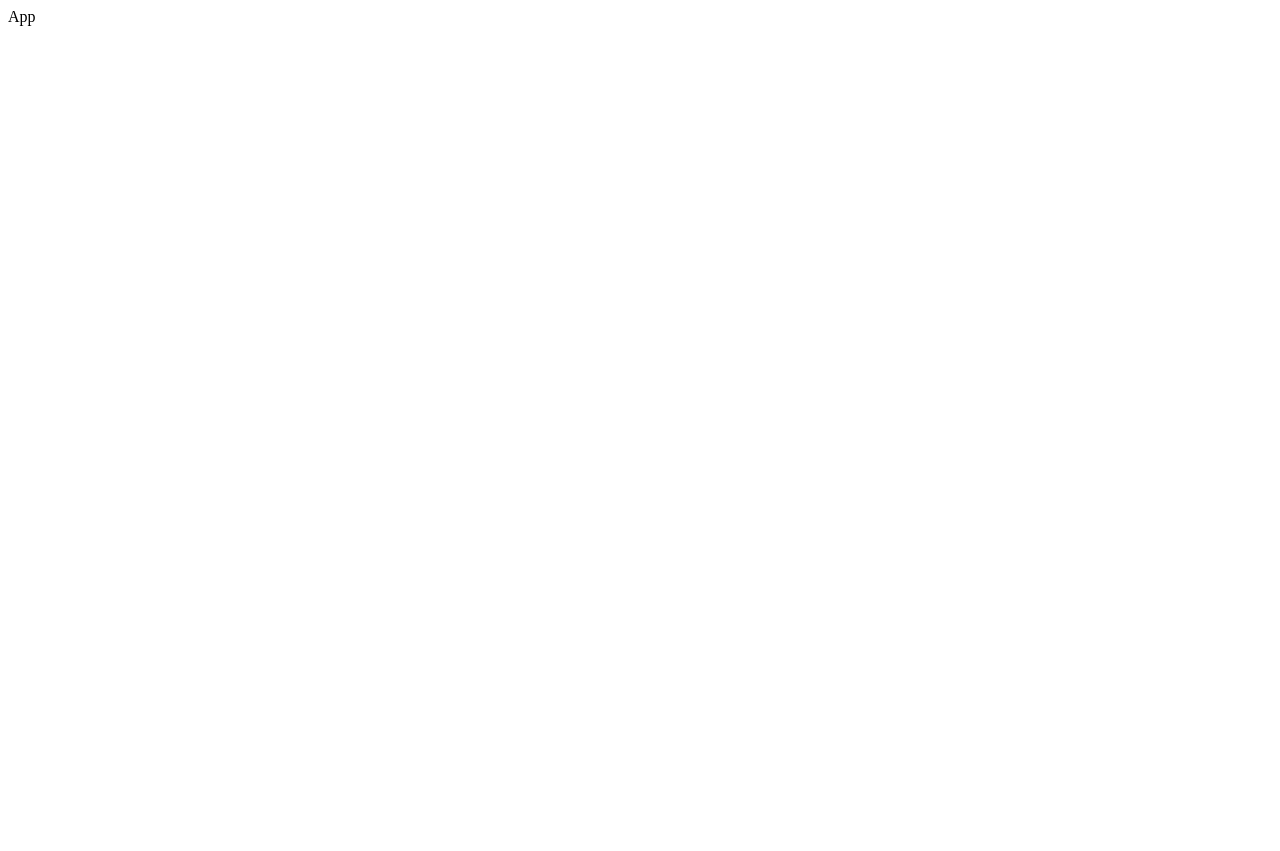
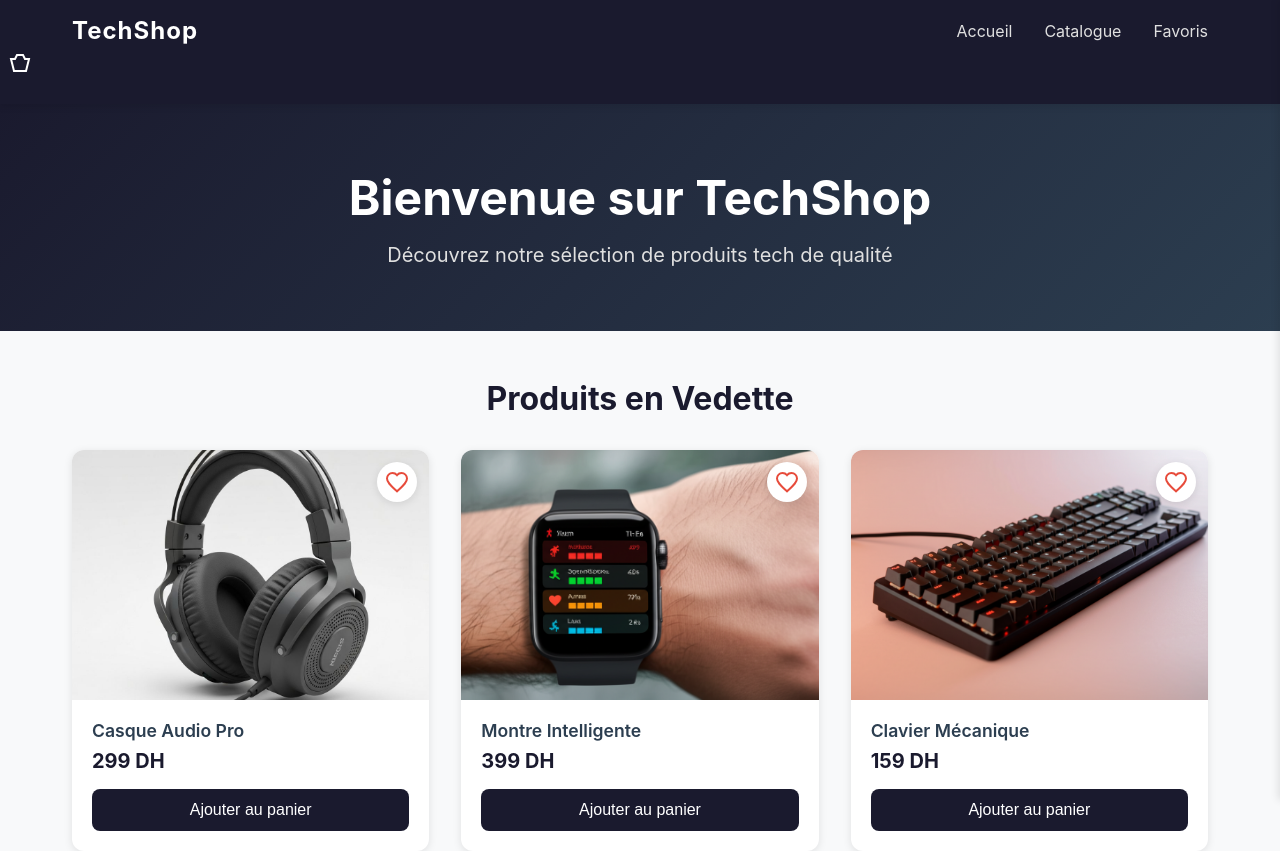
Before and after one commit to med-more/mini-application-e-commerce-avec-RTK, a React (Vite) app: page / in a window 1280 px wide. Shown: the top 851 px of the page. Before the commit the page ends 800 px from the top, so only its background shows below. Built offline with nearby package versions, Linux system fonts and the light colour scheme.

Commit message:
add routes and fix some pathes

```diff
--- a/src/App.jsx
+++ b/src/App.jsx
@@ -1,14 +1,33 @@
+import { useState } from "react"
+import { BrowserRouter as Router, Routes, Route } from "react-router-dom"
 import { Provider } from "react-redux"
 import { store } from "./redux/store"
+import Navbar from "./components/Navbar/Navbar"
+import CartSidebar from "./components/CartSidebar/CartSidebar"
+import Home from "./pages/Home/Home"
+import Catalogue from "./pages/Catalogue/Catalogue"
+import Wishlist from "./pages/Wishlist/Wishlist"
+import "./App.css"
 
-const App = () => {
+function App() {
+  const [isCartOpen, setIsCartOpen] = useState(false)
+
   return (
     <Provider store={store}>
+      <Router>
+        <div className="app">
+          <Navbar onCartClick={() => setIsCartOpen(true)} />
 
-      <div>App</div>
+          <Routes>
+            <Route path="/" element={<Home />} />
+            <Route path="/catalogue" element={<Catalogue />} />
+            <Route path="/wishlist" element={<Wishlist />} />
+          </Routes>
 
+          <CartSidebar isOpen={isCartOpen} onClose={() => setIsCartOpen(false)} />
+        </div>
+      </Router>
     </Provider>
-
   )
 }
 
--- a/src/components/CartSidebar/CartSidebar.jsx
+++ b/src/components/CartSidebar/CartSidebar.jsx
@@ -1,5 +1,5 @@
 import { useSelector, useDispatch } from "react-redux"
-import { removeFromCart, increaseQuantity, decreaseQuantity } from "../redux/cartSlice"
+import { removeFromCart, increaseQuantity, decreaseQuantity } from "../../redux/cartSlice"
 import "./CartSidebar.css"
 
 const CartSidebar = ({ isOpen, onClose }) => {
--- a/src/pages/Catalogue/Catalogue.jsx
+++ b/src/pages/Catalogue/Catalogue.jsx
@@ -1,5 +1,5 @@
 import { useSelector } from "react-redux"
-import ProductCard from "../../components/ProductCard"
+import ProductCard from "../../components/ProductCard/ProductCard"
 import { products } from "../../data/products"
 import "./Catalogue.css"
 
--- a/src/pages/Home/Home.jsx
+++ b/src/pages/Home/Home.jsx
@@ -1,6 +1,6 @@
 import { useSelector } from "react-redux"
-import ProductCard from "../components/ProductCard"
-import { products } from "../data/products"
+import ProductCard from "../../components/ProductCard/ProductCard"
+import { products } from "../../data/products"
 import "./Home.css"
 
 const Home = () => {
```
